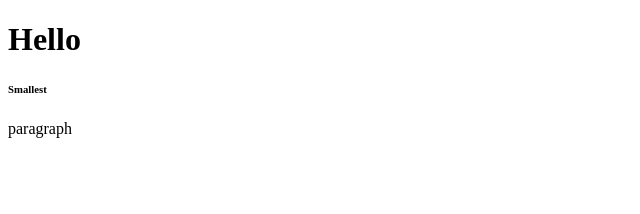
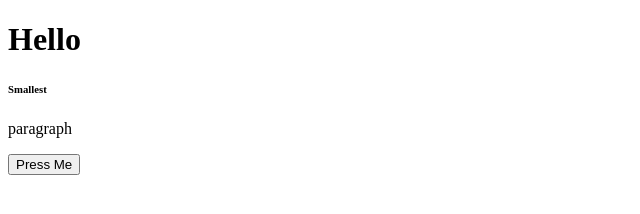
Before and after one commit to Cwalker333184/sturdy-octo-happiness, a plain HTML site: page index.html in a window 1280 px wide. Shown: the whole page, without its empty margins (0-640 px from the left). Drawn offline with Linux system fonts and the light colour scheme.

Commit message:
Added a button to the page

```diff
--- a/index.html
+++ b/index.html
@@ -9,5 +9,7 @@
     <h1> Hello </h1>
     <h6> Smallest </h6>
     <p> paragraph </p>
+    <div>
+    <button> Press Me </button>
 </body>
 </html>
```
